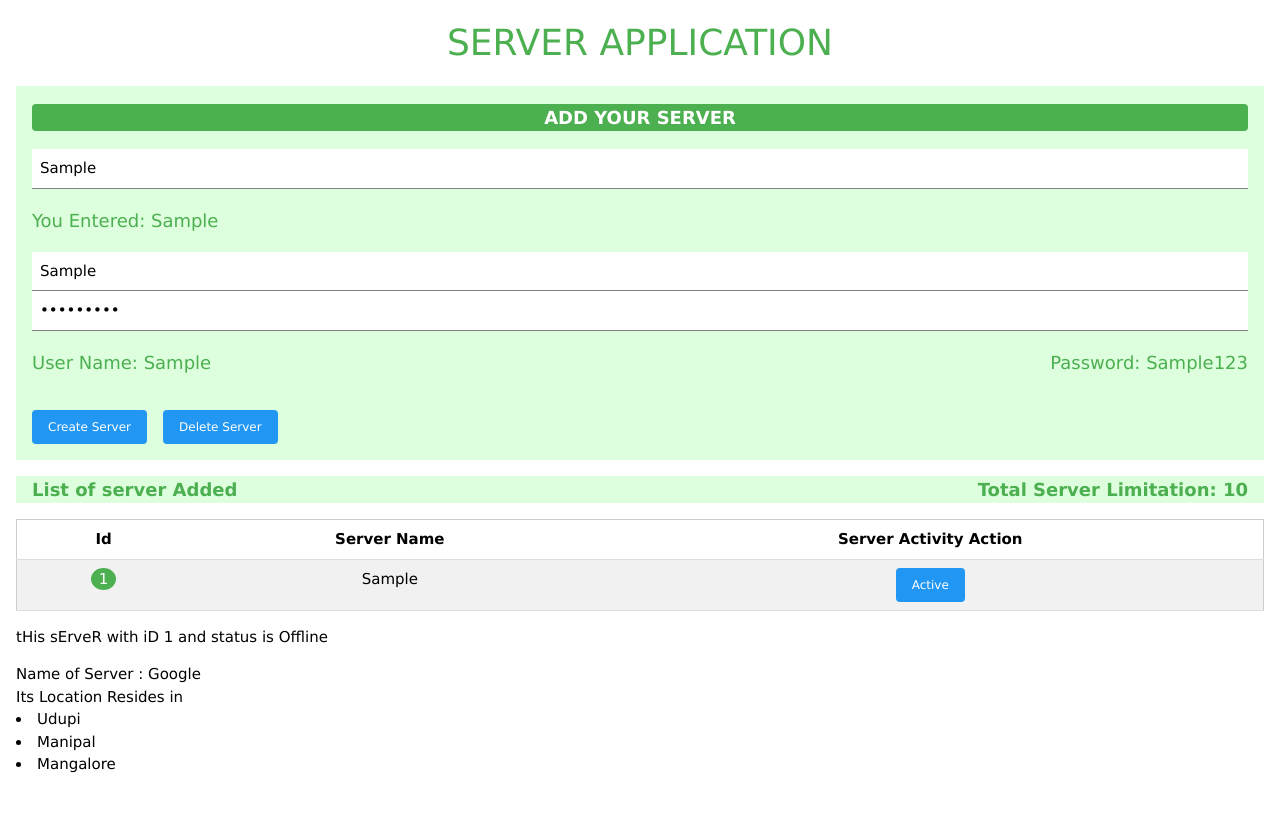
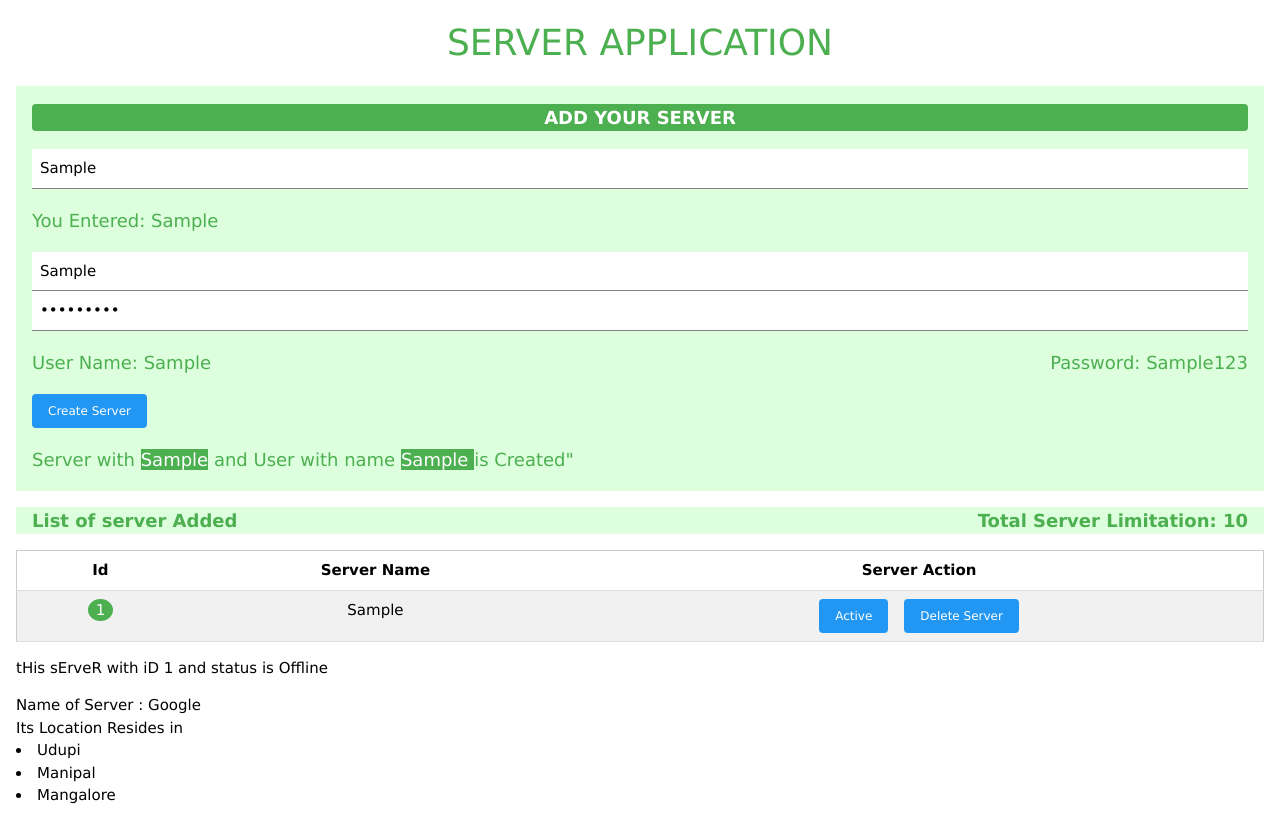
Before and after one commit to navaneeth-algorithm/FrameWork, an Angular app in the folder framework/: page / in a window 1280 px wide. Both pictures are taken after typing "Sample", "Sample", "Sample123" into the empty fields and a click on the button "Create Server". Before the commit the page ends 800 px from the top, so only its background shows below. Built offline with nearby package versions, Linux system fonts and the light colour scheme.

Commit message:
Server Creation Message for 3sec

```diff
--- a/framework/src/app/servers/servers.component.html
+++ b/framework/src/app/servers/servers.component.html
@@ -15,12 +15,19 @@
 
         <button class="w3-button w3-blue w3-round w3-small" [disabled]="checkButtonStatusAdd()"
         (click)="onServerCreation()">Create Server</button>
-        <button class="w3-button w3-blue w3-round w3-small w3-margin" [disabled]="checkButtonStatusDelete()"
-        (click)="onServerDelete()">Delete Server</button>
+        <!--Here When Create Server button is clicked serverformStatus is setted to True
+            getServerFormStatus returns the serverformStatus value and has settimeout function
+            which will set serverformStatus value to false after 3sec
+            So Combining both we are displaying server created message for 3sec
+        -->
+        <p class="w3-text-green w3-large" *ngIf="serverformStatus && getServerFormStatus()">
+            Server  with  <span class='w3-green'>{{serverName }}</span> and
+            User with name <span class='w3-green'> {{nameUser}} </span> is Created"
+        </p>
 </div>
 
 <p class="w3-text-red w3-large" *ngIf="checkButtonStatusAdd() || checkButtonStatusDelete()">
-    {{ serverStatus }}
+    {{ serverstackStatus }}
 </p>
 
 <div class="w3-panel w3-pale-green w3-text-green w3-large" style="font-weight:bold">
@@ -29,12 +36,14 @@
 </div>
 
 <table class="w3-table-all w3-hoverable w3-centered">
-    <tr><th>Id</th><th>Server Name</th><th>Server Activity Action</th></tr>
+    <tr><th>Id</th><th>Server Name</th><th>Server Action</th></tr>
     <tr class="" *ngFor="let nameServer of serverList;let i = index" [attr.data-index]="i">
         <td><span class="w3-badge w3-green">{{i+1}}</span></td>
         <td>{{nameServer}}  </td>
         <td>
             <button class="w3-button w3-blue w3-round w3-small">{{serverActivityStatus}}</button>
+            <button class="w3-button w3-blue w3-round w3-small w3-margin-left" [disabled]="checkButtonStatusDelete()"
+            (click)="onServerDelete()">Delete Server</button>
         </td>
     </tr>
 </table>
--- a/framework/src/app/servers/servers.component.ts
+++ b/framework/src/app/servers/servers.component.ts
@@ -7,7 +7,8 @@ import { Component, OnInit } from '@angular/core';
 })
 export class ServersComponent implements OnInit {
   noServer = 0;
-  serverStatus= "";
+  serverstackStatus= "";
+  serverformStatus = false;
   serverName = "";
   totalServer = 10;
 
@@ -20,28 +21,29 @@ export class ServersComponent implements OnInit {
   nameUser = '';
   passwordUser = '';
   constructor() {
-    this.serverStatus= "Server Stack is Empty";
+    this.serverstackStatus= "Server Stack is Empty";
   }
 
   ngOnInit() {
   }
   onServerCreation()
   {
-        this.serverStatus = "";
+        this.serverstackStatus = "";
         this.serverList.push(this.serverName);
         this.noServer=this.serverList.length;
+        this.serverformStatus = true;
         console.log(this.serverList);
 
   }
   onServerDelete(){
-      this.serverStatus = "";
+      this.serverstackStatus = "";
       this.serverList.pop();
       this.noServer=this.serverList.length;
   }
   checkButtonStatusAdd()
   {
     if(this.noServer==this.totalServer){
-      this.serverStatus = "Server Stack is Full";
+      this.serverstackStatus = "Server Stack is Full";
       return true;
     }
     return false;
@@ -49,7 +51,7 @@ export class ServersComponent implements OnInit {
   checkButtonStatusDelete()
   {
     if(this.noServer==0){
-      this.serverStatus = "Server Stack is Empty";
+      this.serverstackStatus = "Server Stack is Empty";
       return true;
     }
     return false;
@@ -59,4 +61,13 @@ export class ServersComponent implements OnInit {
     //console.log(event.target.value);
     this.serverName = event.target.value;
   }
+  getServerFormStatus()
+  {
+    //This combines with formStatus to display Server Created message for 3sec
+    setTimeout(() => {
+      this.serverformStatus = false;
+    }, 3000);
+
+    return this.serverformStatus;
+  }
 }
```
